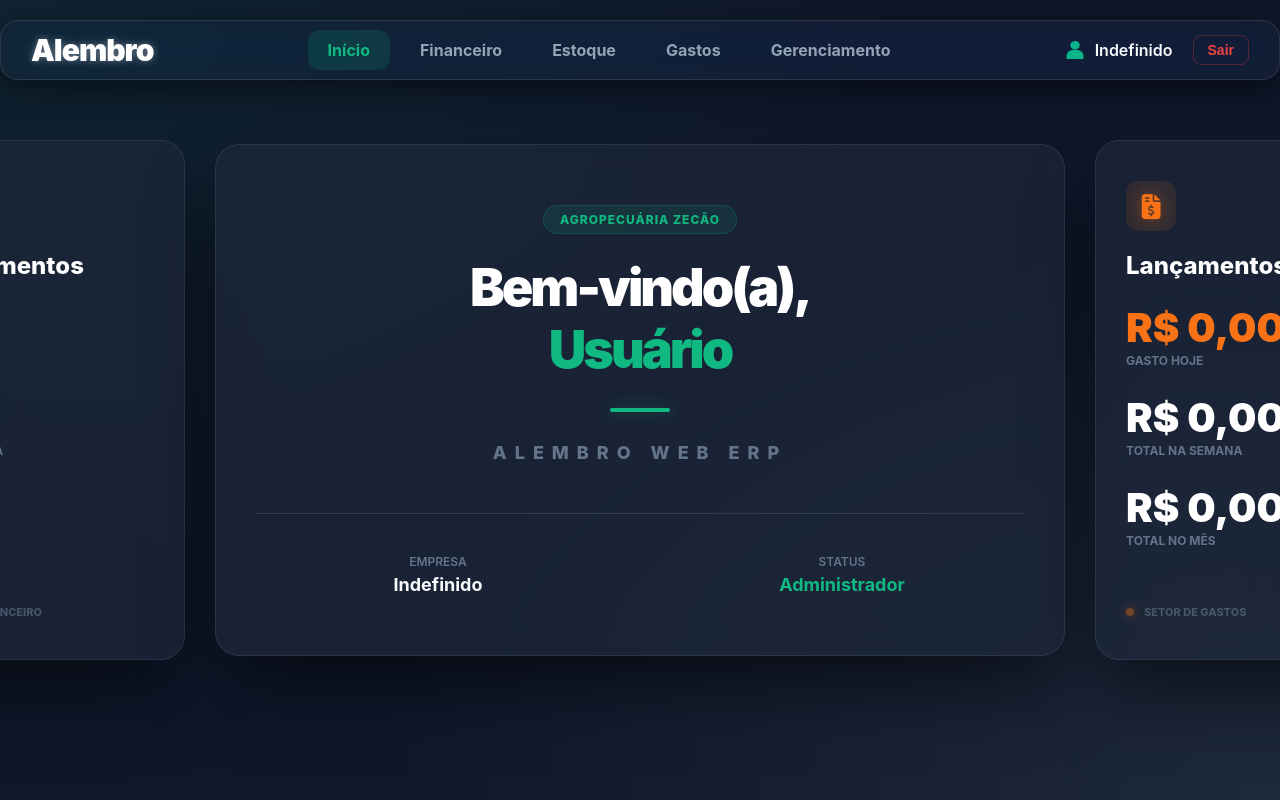
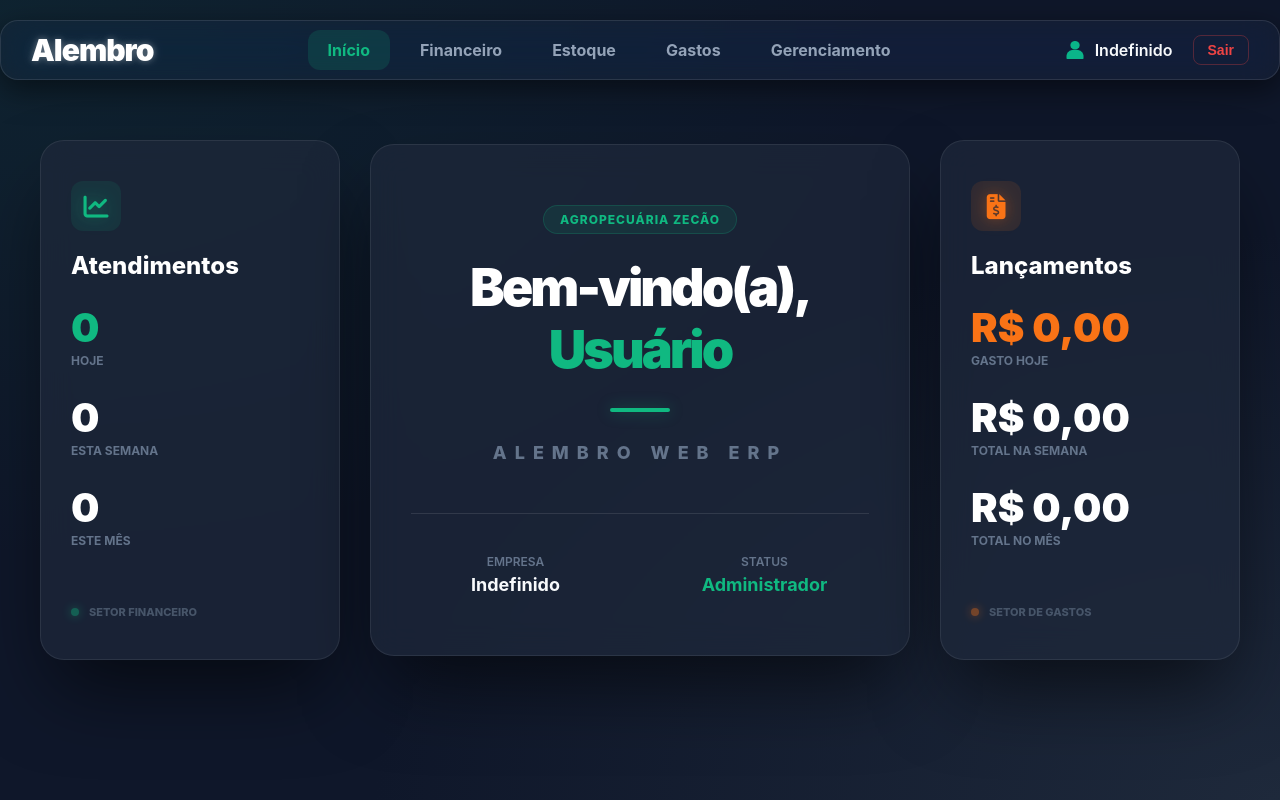
Before and after one commit to murilo813/AlembroWebERP-Frontend, a Vue app: page /home in a window 1280 px wide. Built offline with nearby package versions, Linux system fonts and the light colour scheme; no server answers; sample sign-in values are in the browser's storage.

Commit message:
fix: card principal nao se afinava em caso de demanda

```diff
--- a/src/views/Home/home.css
+++ b/src/views/Home/home.css
@@ -23,7 +23,9 @@
 }
 .welcome-section {
     display: flex;
-    flex-shrink: 0;
+    flex: 1;
+    justify-content: center;
+    min-width: 0;
 }
 .glass-card {
     background: rgba(30, 41, 59, 0.7);
```
